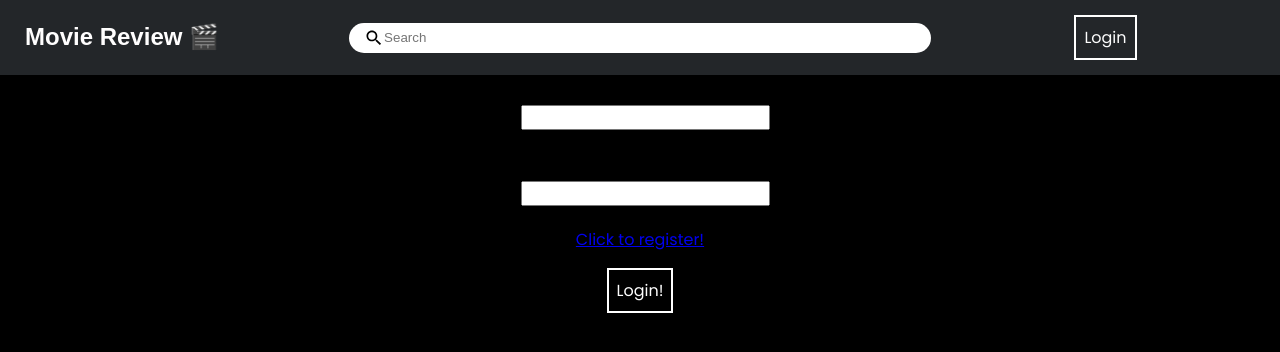
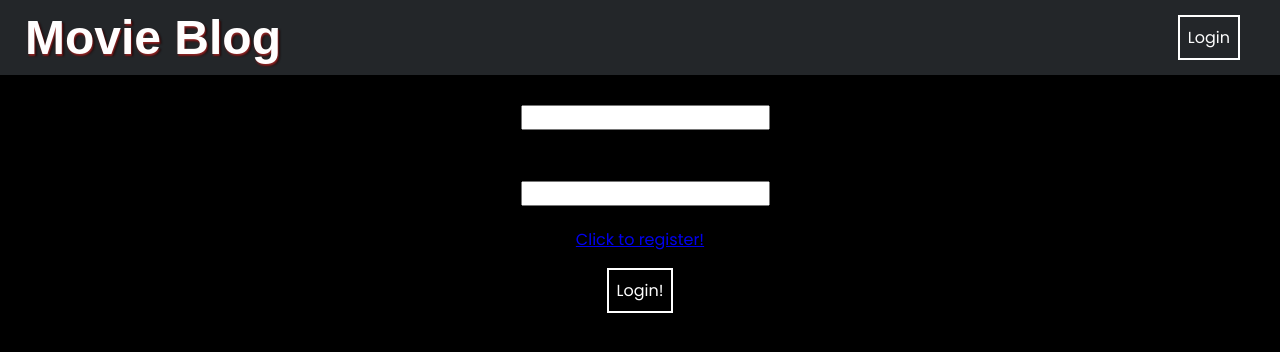
Before and after one commit to Jacob-Petersen-1/Movie-Library-Full-Stack-Demo, a React (Create React App) app in the folder frontend/: page /login in a window 1280 px wide. Shown: the top 352 px of the page. Built offline with nearby package versions, Linux system fonts and the light colour scheme.

Commit message:
styling changes

```diff
--- a/frontend/src/components/NavBar/NavBar.css
+++ b/frontend/src/components/NavBar/NavBar.css
@@ -9,7 +9,9 @@
 }
 
 .logo{
-  font-size: 24px;
+  font-size: 3rem;
+  text-transform: capitalize;
+  text-shadow: 1px 2px 2px rgb(143, 37, 37), 2px 2px 2px black;
   margin-left: 25px;
   font-weight: bold;
   font-family:Arial;
@@ -71,7 +73,7 @@
 }
 
 .navbarRight{
-  flex: 3;
+  flex: 1;
   display: flex;
   align-items: center;
   justify-content: space-around;
--- a/frontend/src/components/NavBar/NavBar.jsx
+++ b/frontend/src/components/NavBar/NavBar.jsx
@@ -2,7 +2,6 @@ import React from "react";
 import { useContext } from "react";
 import { useNavigate, Link } from "react-router-dom";
 import AuthContext from "../../context/AuthContext";
-import {Search} from "@material-ui/icons";
 import "./NavBar.css";
 
 const Navbar = () => {
@@ -11,13 +10,9 @@ const Navbar = () => {
   return (
     <div className="navbarContainer">
       <div className="navbarLeft">
-        <span className="logo">Movie Review 🎬</span>
+        <span className="logo">Movie Blog</span>
       </div>
       <div className="navbarCenter">
-        <div className="searchbar">
-          <Search className="searchIcon" />
-          <input placeholder="Search" className="searchInput" />
-        </div>
       </div>
       <div className="navbarRight">
 
```
